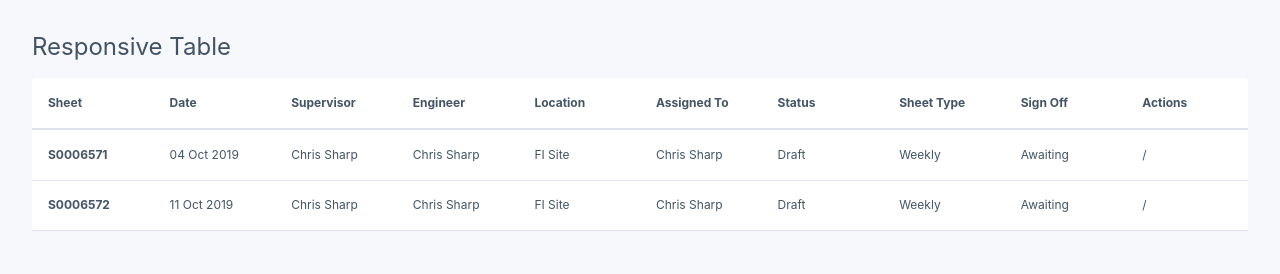
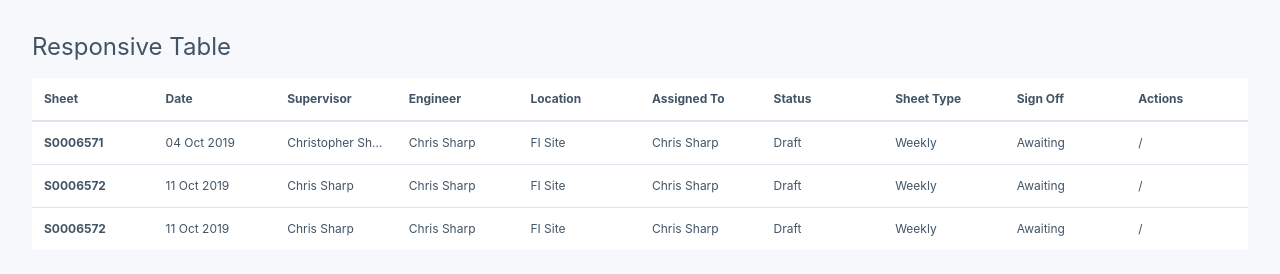
Before and after one commit to csharp75/IMS-Base, a website: page table.html in a window 1280 px wide. Drawn offline with Linux system fonts and the light colour scheme; files whose address does not match are found by name.

Commit message:
Minor README.md updates and tables

```diff
--- a/src/scss/04-Elements/_table.scss
+++ b/src/scss/04-Elements/_table.scss
@@ -38,15 +38,6 @@ table thead {
 
 table tbody td,
 table tbody th {
+  border-top: 1px solid $color-table-border;
   position: relative;
-
-  &:after {
-    content: "";
-    position: absolute;
-    left: 0;
-    bottom: -1px;
-    height: 1px;
-    width: 100%;
-    border-bottom: 1px solid $color-table-border;
-  }
 }
--- a/src/scss/06-Components/_tables.scss
+++ b/src/scss/06-Components/_tables.scss
@@ -18,7 +18,7 @@ table,
 
 .c-table th,
 .c-table td {
-  padding: $space-inset-m;
+  padding: $space-inset-s;
 }
 
 table ul,
@@ -63,7 +63,6 @@ table ul,
   @media (max-width: 46.875em) {
     border-bottom: 2px solid $color-table-border;
     display: block;
-    /*border-top: 2px solid $color-table-border;*/
     font-size: $font-size-m;
     margin-top: $space-m;
   }
@@ -89,6 +88,13 @@ table ul,
       display: inline-block;
     }
   }
+}
+
+.c-table--responsive tbody td.truncate {
+  width: 250px;
+  white-space: nowrap;
+  overflow: hidden;
+  text-overflow: ellipsis;
 }
 
 .c-table--responsive tbody th::after {
@@ -118,3 +124,10 @@ table ul,
     padding: 1rem 0.5rem 0.8rem 0.5rem;
   }
 }
+
+/* --------------------------------------------------------------------
+  Stiped Table
+----------------------------------------------------------------------*/
+.table--striped tr:nth-child(even) {
+  background: $color-bg;
+}
--- a/table.html
+++ b/table.html
@@ -30,6 +30,18 @@
         <tr>
           <th scope="row">S0006571</th>
           <td data-th="Date">04 Oct 2019</td>
+          <td data-th="Supervisor" class="truncate">Christopher Sharp</td>
+          <td data-th="Engineer">Chris Sharp</td>
+          <td data-th="Location">FI Site</td>
+          <td data-th="Assigned To">Chris Sharp</td>
+          <td data-th="Status">Draft</td>
+          <td data-th="Sheet Type">Weekly</td>
+          <td data-th="Sign Off">Awaiting</td>
+          <td data-th="Actions">/</td>
+        </tr>
+        <tr>
+          <th scope="row">S0006572</th>
+          <td data-th="Date">11 Oct 2019</td>
           <td data-th="Supervisor">Chris Sharp</td>
           <td data-th="Engineer">Chris Sharp</td>
           <td data-th="Location">FI Site</td>
```
Also changed, not shown: index.html (+1 -1 lines), README.md, dist/css/styles.css. Lines whose indentation alone changed are shown as unchanged.
